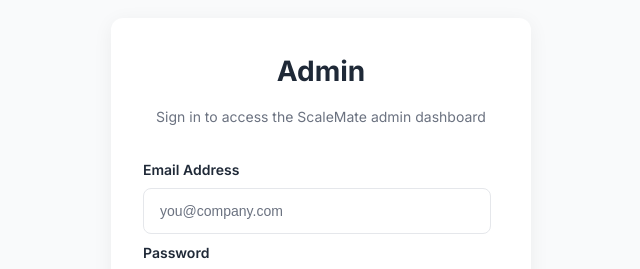
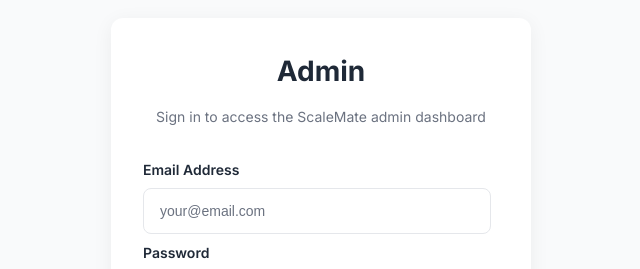
Before and after one commit to shoreagents/ScaleMate-2025, a Next.js app: page /admin in a window 1280 px wide. Shown: the part 132-401 px from the top of the page, without its empty margins (319-959 px from the left). Built offline with nearby package versions, Linux system fonts and the light colour scheme.

Commit message:
change you@company to your@email

```diff
--- a/src/components/auth/AuthForm.tsx
+++ b/src/components/auth/AuthForm.tsx
@@ -312,7 +312,7 @@ export default function AuthForm({ onSuccess }: AuthFormProps) {
                   <Input
                     id="reset-email"
                     type="email"
-                    placeholder="you@company.com"
+                    placeholder="your@email.com"
                     value={email}
                     onChange={(e) => setEmail(e.target.value)}
                     required
@@ -345,7 +345,7 @@ export default function AuthForm({ onSuccess }: AuthFormProps) {
                   <Input
                     id="email"
                     type="email"
-                    placeholder="you@company.com"
+                    placeholder="your@email.com"
                     value={email}
                     onChange={(e) => setEmail(e.target.value)}
                     required
```
